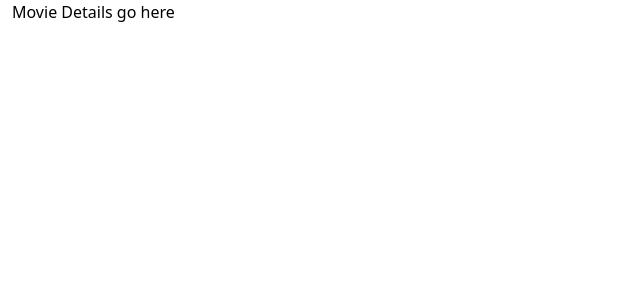
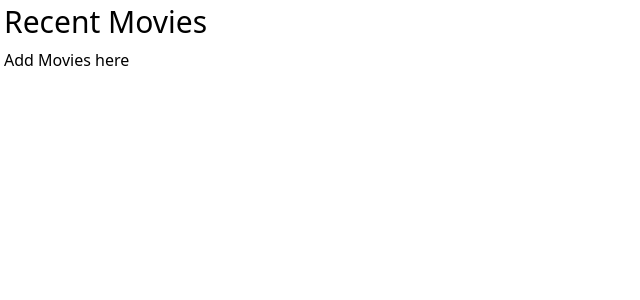
Before and after one commit to sbaechler/movie-reviews2, a React (Vite) app: page /movies/1 in a window 1280 px wide. Shown: the top 300 px of the page, without its empty margins (0-640 px from the left). Built offline with nearby package versions, Linux system fonts and the light colour scheme.

Commit message:
Exercise 1

```diff
--- a/exercises/1.md
+++ b/exercises/1.md
@@ -10,6 +10,6 @@ In the first exercise you build the list view.
 Implement the code in the `MovieList` component.
 
 - Load the data using [React Query](https://react-query.tanstack.com/gui/queries) and the `getMovies` function.
-- Use the `MovieItem` codesmponent for the list items.
+- Use the `MovieItem` component for the list items.
 - Add the React Router [Route](https://reactrouter.com/web/example/basic) to the App component.
 - Add the link to the detail page to the `MovieItem` component.
--- a/src/app/App.tsx
+++ b/src/app/App.tsx
@@ -1,21 +1,16 @@
 import React from 'react'
 import { QueryClient, QueryClientProvider } from 'react-query'
 import { ReactQueryDevtools } from 'react-query/devtools'
-import { BrowserRouter, Route, Switch } from 'react-router-dom'
-import { MovieDetail, MovieList } from '../movies';
-import { TmdbAttribution } from '../movies/TmdbAttribution'
+import { MovieList } from '../movies';
 
 const queryClient = new QueryClient()
 
 export function App() {
   return (
     <QueryClientProvider client={queryClient}>
-      <BrowserRouter>
-        <Switch>
-          <Route path="/movies/:id"><MovieDetail /></Route>
-          <Route path="/"><MovieList /></Route>
-        </Switch>
-      </BrowserRouter>
+      {/* TODO: Add Router Code here */}
+      <MovieList />
+
       <ReactQueryDevtools initialIsOpen={false} />
     </QueryClientProvider>
   );
--- a/src/movies/MovieList/MovieItem.jsx
+++ b/src/movies/MovieList/MovieItem.jsx
@@ -11,7 +11,7 @@ export function MovieItem({movie}) {
   return (
     <div className="relative">
       <img src={posterPath} alt="" />
-      <p className="absolute inset-x-0 bottom-0 bg-white bg-opacity-95	 px-1 py-0.5">{movie.title}</p>
+      <p className="absolute inset-x-0 bottom-0 bg-white bg-opacity-95 px-1 py-0.5">Movie Title goes here</p>
     </div>
   )
 }
--- a/src/movies/MovieList/MovieList.jsx
+++ b/src/movies/MovieList/MovieList.jsx
@@ -1,14 +1,11 @@
 import React from 'react';
-import {useQuery} from 'react-query';
-import {MovieItem} from './MovieItem';
-import {getMovies} from '../../api/movies';
 
 /**
  * This component shows a list of all movies. It is also
  * responsible for fetching the data from the API.
  */
 export function MovieList() {
-  const { data, isLoading } = useQuery('movies', getMovies)
+  const isLoading = false;  // TODO: Remove
 
   if(isLoading) {
     return <div className="p-1">Loading...</div>
@@ -21,9 +18,7 @@ export function MovieList() {
       </header>
       <main>
         <div className="grid grid-flow-row auto-rows-auto grid-cols-4 gap-x-1	gap-y-1.5">
-        {data?.map(movie => (
-          <MovieItem key={movie.id} movie={movie} />
-        ))}
+        Add Movies here
         </div>
       </main>
     </div>
```
